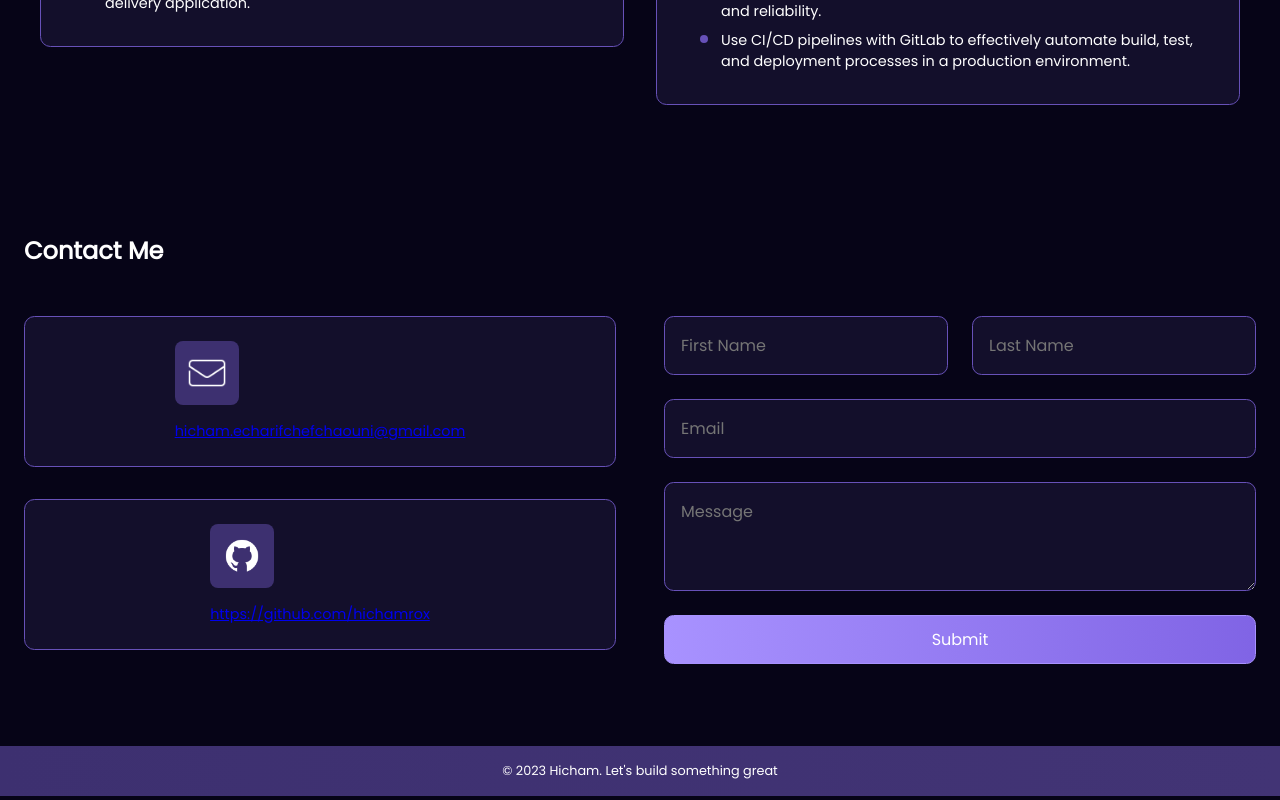
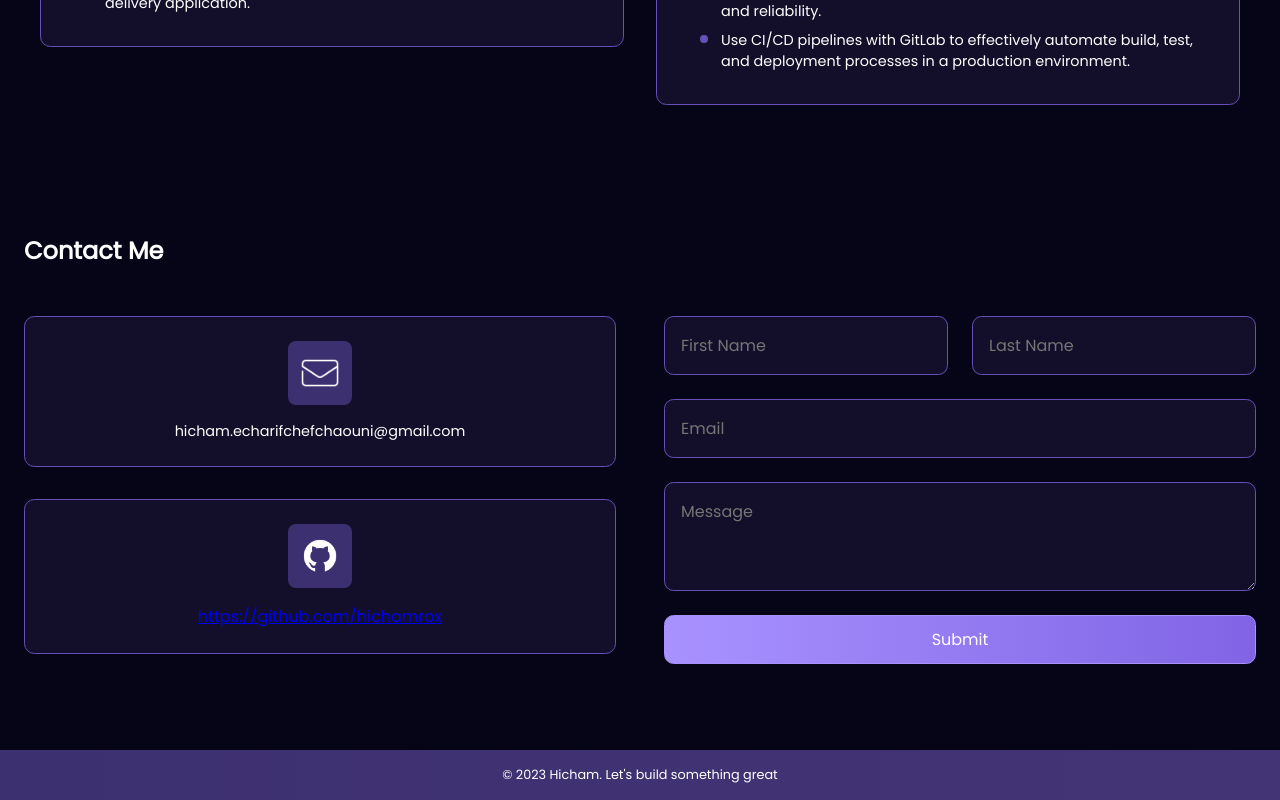
Before and after one commit to hichamrox/MyPortfolio, a React (Vite) app: page / in a window 1280 px wide. Shown: the part 2329-3129 px from the top of the page. Built offline with nearby package versions, Linux system fonts and the light colour scheme.

Commit message:
git link

```diff
--- a/src/components/ContactMe/ContactInfoCard/ContactInfoCard.jsx
+++ b/src/components/ContactMe/ContactInfoCard/ContactInfoCard.jsx
@@ -1,16 +1,24 @@
 import React from "react";
 import "./ContactInfoCard.css";
 
-const ContactInfoCard = ({ iconUrl, text }) => {
+const ContactInfoCard = ({ iconUrl, text, isLink }) => {
   return (
+    (isLink ) ?
     <div className="contact-details-card">
-    <a href={text} target="_blank" rel="noreferrer">
+      <div className="contact-icon">
+        <img src={iconUrl} alt={text} />
+      </div>
+      <a href={text}>{text}</a>
+    </div>
+
+     :
+      <div className="contact-details-card">
       <div className="contact-icon">
         <img src={iconUrl} alt={text} />
       </div>
       <p>{text}</p>
-    </a>
     </div>
+
   );
 };
 
--- a/src/components/ContactMe/ContactMe.jsx
+++ b/src/components/ContactMe/ContactMe.jsx
@@ -8,16 +8,24 @@ const ContactMe = () => {
     <section className="contact-container">
       <h5>Contact Me</h5>
       <div className="contact-content">
-                <div style={{flex: 1}}>
-                    <ContactInfoCard iconUrl="/images/mail.png" text="hicham.echarifchefchaouni@gmail.com" />
-                    <ContactInfoCard iconUrl="/images/github.png" text="https://github.com/hichamrox" />
+        <div style={{ flex: 1 }}>
+          <ContactInfoCard
+            iconUrl="/images/mail.png"
+            text="hicham.echarifchefchaouni@gmail.com"
+            isLink={false}
+          />
+          <ContactInfoCard
+            iconUrl="/images/github.png"
+            text="https://github.com/hichamrox"
+            isLink={true}
+          />
         </div>
-                <div style={{flex: 1}}>
+        <div style={{ flex: 1 }}>
           <ContactForm />
         </div>
       </div>
     </section>
-    )
-}
+  );
+};
 
-export default ContactMe
+export default ContactMe;
```
Lines whose indentation alone changed are shown as unchanged.
